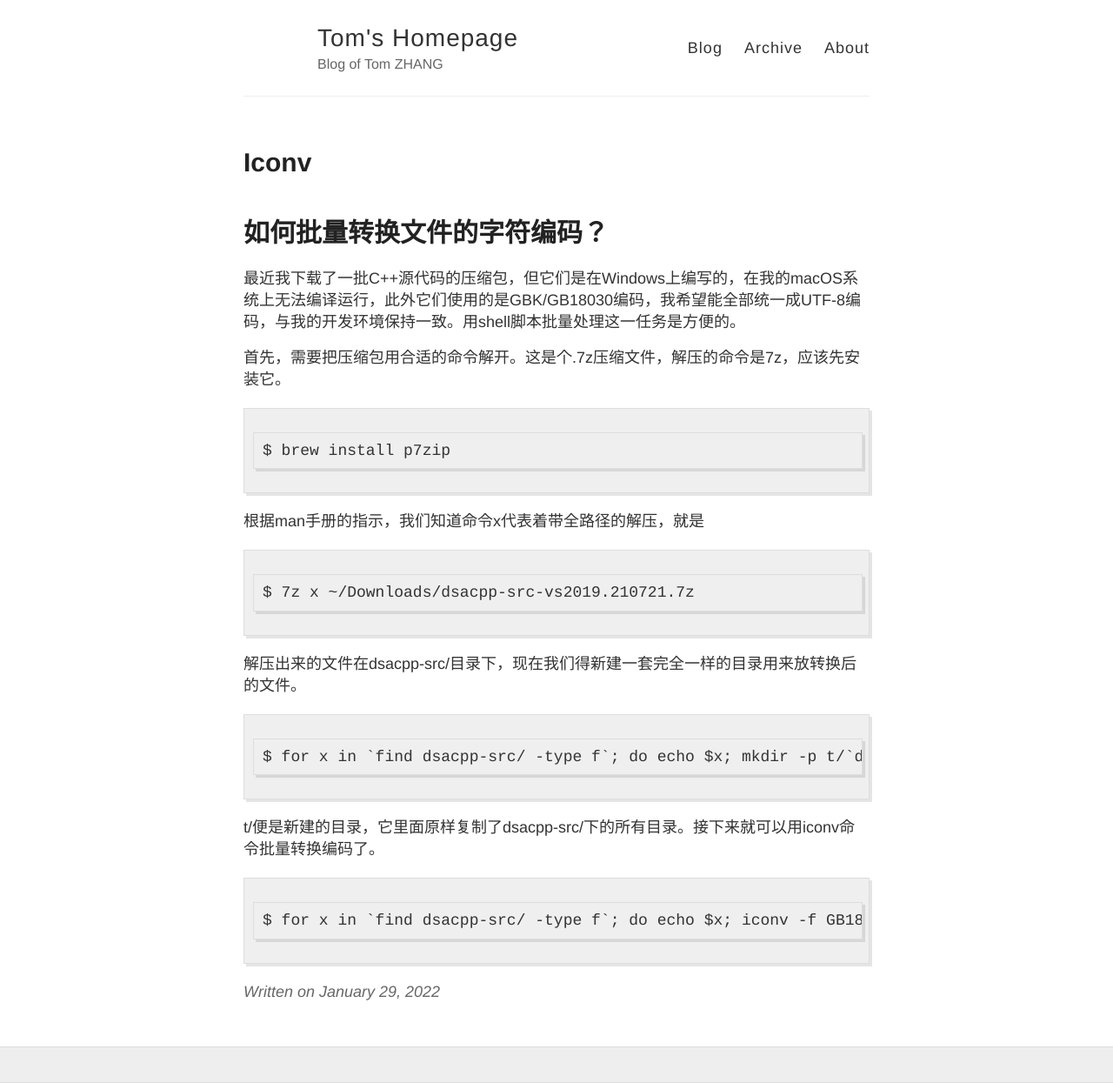
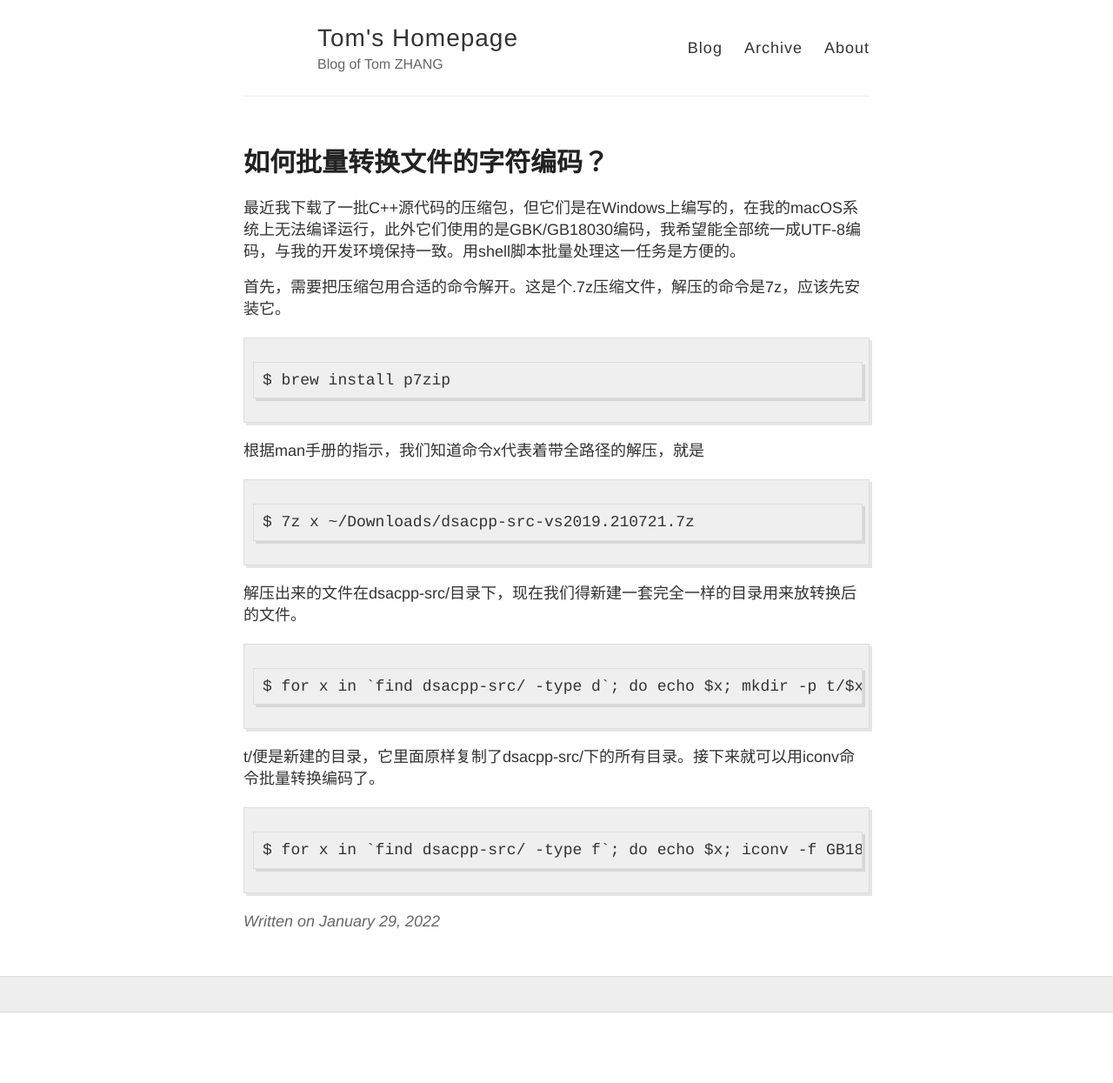
Before and after one commit to Tom20200112/Tom20200112.github.io, a Jekyll site: the page built from _posts/2022-01-29-ICONV.md, in a window 1280 px wide. Shown: the whole page at 87% size. Built offline with Jekyll 4.4.1, drawn with Linux system fonts in a browser that asks for light colours; our own code applies the rules of GitHub Pages for plain Markdown files; after the commit the page ends 1164 px from its top, so only the background shows below that.

Commit message:
Update 2022-01-29-ICONV.md

````diff
--- a/_posts/2022-01-29-ICONV.md
+++ b/_posts/2022-01-29-ICONV.md
@@ -17,7 +20,7 @@ $ 7z x ~/Downloads/dsacpp-src-vs2019.210721.7z
 解压出来的文件在dsacpp-src/目录下，现在我们得新建一套完全一样的目录用来放转换后的文件。
 
 ```
-$ for x in `find dsacpp-src/ -type f`; do echo $x; mkdir -p t/`dirname $x`; done;
+$ for x in `find dsacpp-src/ -type d`; do echo $x; mkdir -p t/$x; done;
 ```
 
 t/便是新建的目录，它里面原样复制了dsacpp-src/下的所有目录。接下来就可以用iconv命令批量转换编码了。
````
Also changed, not shown: other parts of _posts/2022-01-29-ICONV.md (+4 -1 lines).
